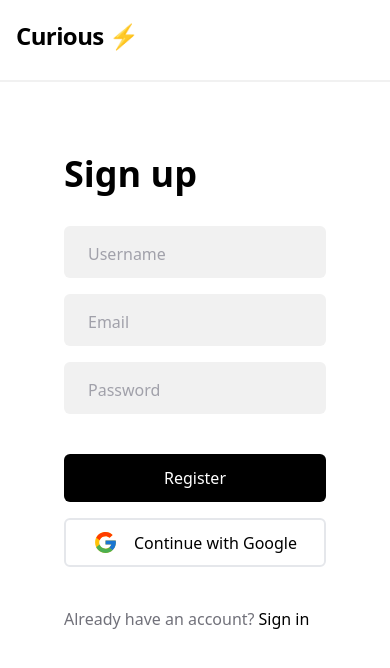
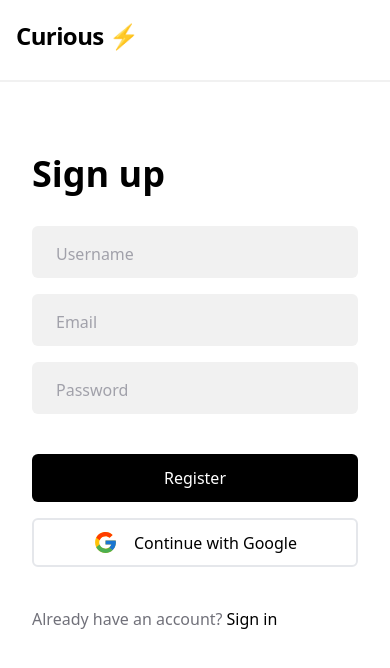
Before and after one commit to tchardonnens/curious-front, a Next.js app in the folder curious/: page /signup in a window 390 px wide. Shown: the top 668 px of the page. Built offline with nearby package versions, Linux system fonts and the light colour scheme.

Commit message:
sign-in/up responsive

```diff
--- a/curious/src/pages/signin.tsx
+++ b/curious/src/pages/signin.tsx
@@ -24,7 +24,7 @@ const Auth = () => {
           </Head>
           <Header />
           <div className='flex justify-center'>
-            <div className='bg-transparent px-16 py-16 self-center mt-2 lg:w-2/5 md:w-3/5 lg:max-w-2/5 w-full'>
+            <div className='bg-transparent px-8 md:px-16 py-16 self-center mt-2 lg:w-2/5 md:w-3/5 lg:max-w-2/5 w-full'>
                 <h2 className='text-black text-4xl mb-8 font-semibold'>
                     Sign in
                 </h2>
--- a/curious/src/pages/signup.tsx
+++ b/curious/src/pages/signup.tsx
@@ -25,7 +25,7 @@ const Auth = () => {
           </Head>
           <Header />
           <div className='flex justify-center'>
-            <div className='bg-transparent px-16 py-16 self-center mt-2 lg:w-2/5 md:w-3/5 lg:max-w-2/5 w-full'>
+            <div className='bg-transparent px-8 sm:px-16 py-16 self-center mt-2 lg:w-2/5 md:w-3/5 lg:max-w-2/5 w-full'>
                 <h2 className='text-black text-4xl mb-8 font-semibold'>
                     Sign up
                 </h2>
```
